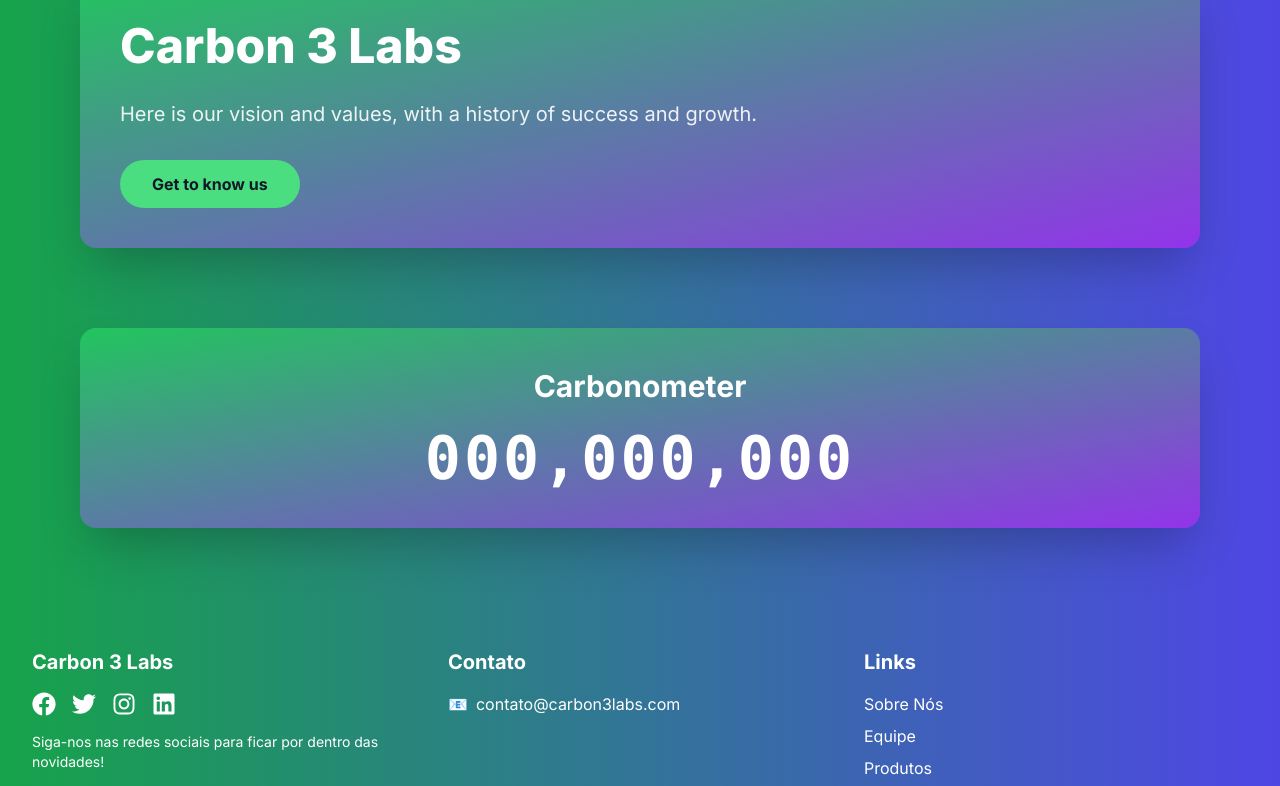
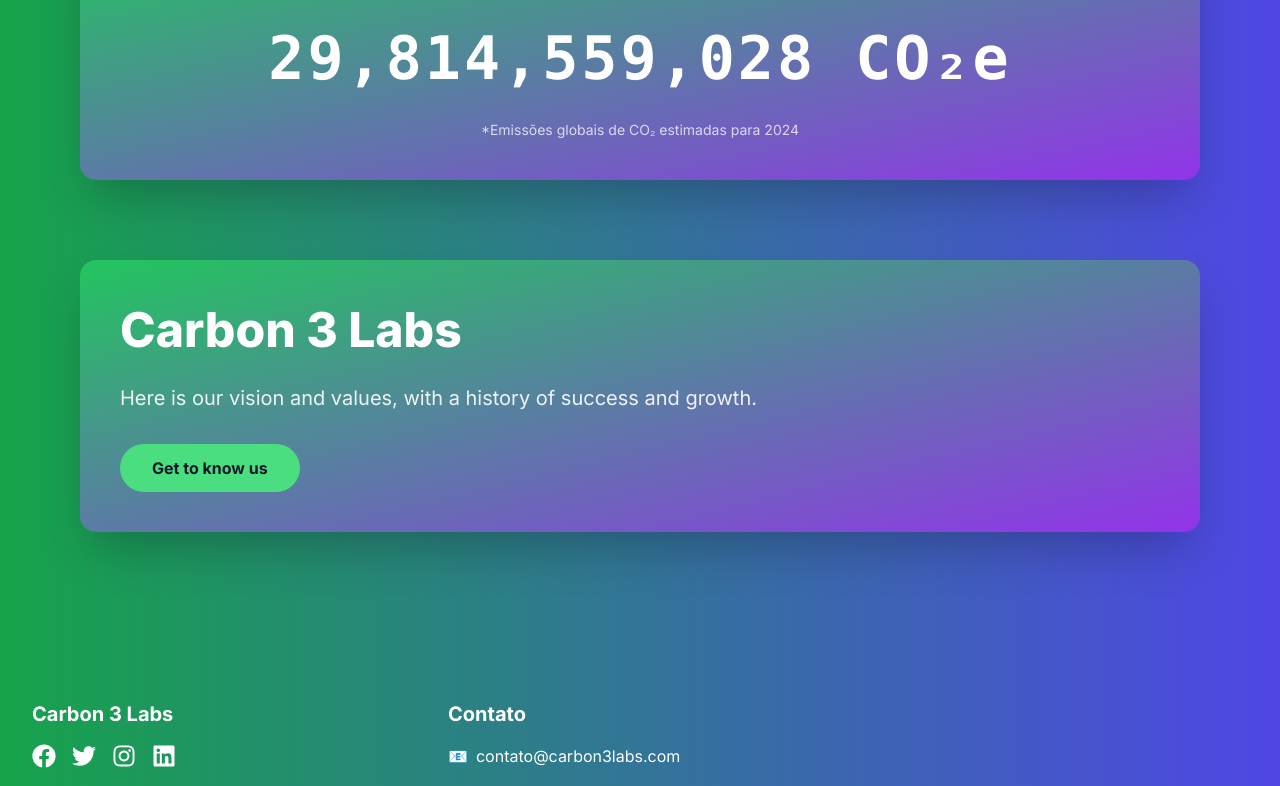
Before and after one commit to carbon-tree/landing-page, a Next.js app: page / in a window 1280 px wide. Shown: the part 228-1014 px from the top of the page. Built offline with nearby package versions, Linux system fonts and the light colour scheme.

Commit message:
feat: carbonometro

```diff
--- a/app/contact/page.tsx
+++ b/app/contact/page.tsx
@@ -3,7 +3,7 @@ import { FaFacebook, FaTwitter, FaInstagram, FaLinkedin } from "react-icons/fa";
 export default function Contact() {
   return (
     <section className="container mx-auto py-16 px-4">
-      <h1 className="text-5xl font-extrabold mb-10 text-gray-800 text-center">
+      <h1 className="text-5xl font-extrabold mb-10 text-white text-center">
         Contact Us
       </h1>
 
--- a/components/Footer.tsx
+++ b/components/Footer.tsx
@@ -34,27 +34,6 @@ export default function Footer() {
             </div>
           </div>
 
-          <div className="text-center md:text-left">
-            <h3 className="font-bold text-xl text-white mb-4">Links</h3>
-            <ul className="space-y-2">
-              <li>
-                <a href="/about" className="hover:text-gray-300 transition duration-300">
-                  Sobre Nós
-                </a>
-              </li>
-              <li>
-                <a href="/team" className="hover:text-gray-300 transition duration-300">
-                  Equipe
-                </a>
-              </li>
-              <li>
-                <a href="/product" className="hover:text-gray-300 transition duration-300">
-                  Produtos
-                </a>
-              </li>
-            </ul>
-          </div>
-
         </div>
 
         <div className="mt-8 pt-8 border-t border-gray-700 text-center text-sm">
--- a/components/Header.tsx
+++ b/components/Header.tsx
@@ -1,11 +1,9 @@
 "use client"
 import Link from "next/link";
 import { useState } from "react";
-import { useTranslation } from 'react-i18next';
 
 export default function Header() {
   const [isMenuOpen, setIsMenuOpen] = useState(false);
-  const { t } = useTranslation('common');
 
   return (
     <header className="bg-gradient-to-r from-green-600 to-indigo-600 text-white py-6 shadow-lg">
@@ -13,7 +11,7 @@ export default function Header() {
         <div className="flex justify-between items-center">
           <Link href="/">
             <h1 className="text-2xl md:text-3xl font-extrabold tracking-tight">
-              Carbon 3 Labs {t('welcome')}
+              Carbon 3 Labs
             </h1>
           </Link>
 
--- a/components/MainSection.tsx
+++ b/components/MainSection.tsx
@@ -4,8 +4,8 @@ import HeroSection from './sections/HeroSection';
 export default function MainSection() {
   return (
     <main>
+      <CarbonometerSection />
       <HeroSection />
-      <CarbonometerSection />
     </main>
   );
 }
--- a/components/sections/CarbonometerSection.tsx
+++ b/components/sections/CarbonometerSection.tsx
@@ -3,37 +3,50 @@
 import { useState, useEffect } from 'react';
 
 export default function CarbonometerSection() {
-  const [time, setTime] = useState(0);
-  const [isRunning] = useState(false);
+  const [carbonAmount, setCarbonAmount] = useState(0);
 
   useEffect(() => {
-    let intervalId: NodeJS.Timeout;
-    if (isRunning) {
-      intervalId = setInterval(() => {
-        setTime((prevTime) => prevTime + 1);
-      }, 1000);
-    }
-    return () => {
-      if (intervalId) {
-        clearInterval(intervalId);
-      }
+    // Start date of the current year
+    const startDate = new Date(new Date().getFullYear(), 0, 1);
+
+    // Approximate yearly CO2e emissions in metric tons (based on global average)
+    const yearlyEmissions = 36500000000; // 36.5 billion metric tons per year
+
+    const calculateCurrentEmissions = () => {
+      const now = new Date();
+      const secondsInYear = (now.getTime() - startDate.getTime()) / 1000;
+      const emissionsPerSecond = yearlyEmissions / (365 * 24 * 60 * 60);
+      const currentEmissions = emissionsPerSecond * secondsInYear;
+      setCarbonAmount(currentEmissions);
     };
-  }, [isRunning]);
 
-  const formatTime = (timeInSeconds: number) => {
-    const totalNumber = (timeInSeconds * 1000).toString().padStart(9, '0');
-    const withCommas = totalNumber.replace(/\B(?=(\d{3})+(?!\d))/g, ',');
-    return withCommas;
+    // Initial calculation
+    calculateCurrentEmissions();
+
+    // Update every second
+    const intervalId = setInterval(calculateCurrentEmissions, 1000);
+
+    return () => clearInterval(intervalId);
+  }, []);
+
+  const formatCarbon = (value: number) => {
+    const formattedNumber = value.toLocaleString('en-US', {
+      maximumFractionDigits: 0,
+    });
+    return `${formattedNumber} CO₂e`;
   };
 
   return (
     <section className="container mx-auto p-4">
       <div className="bg-gradient-to-br from-green-500 to-purple-600 text-white p-10 rounded-2xl shadow-2xl">
-        <h2 className="text-3xl font-bold mb-6 text-center">Carbonometer</h2>
+        <h2 className="text-3xl font-bold mb-6 text-center">Carbonometro</h2>
         <div className="flex flex-col items-center gap-8">
-          <div className="text-6xl font-mono font-bold tracking-wider">
-            {formatTime(time)}
+          <div className="text-5xl md:text-6xl font-mono font-bold tracking-wider">
+            {formatCarbon(carbonAmount)}
           </div>
+          <p className="text-sm text-center opacity-75">
+            *Emissões globais de CO₂ estimadas para 2024
+          </p>
         </div>
       </div>
     </section>
```
Also changed, not shown: app/[locale]/en/common.json (deleted, +0 -32 lines), app/[locale]/pt/common.json (deleted, +0 -32 lines).
